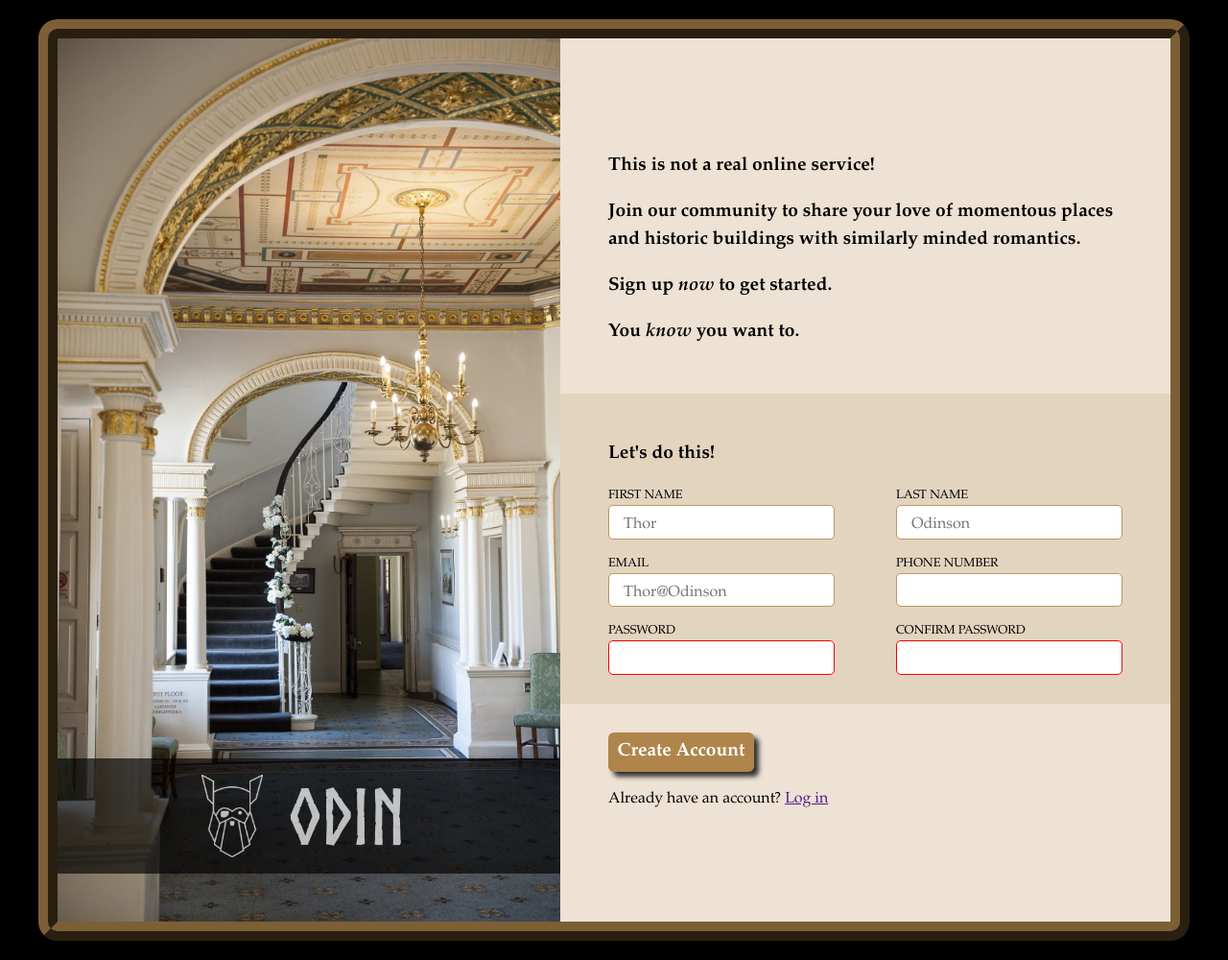
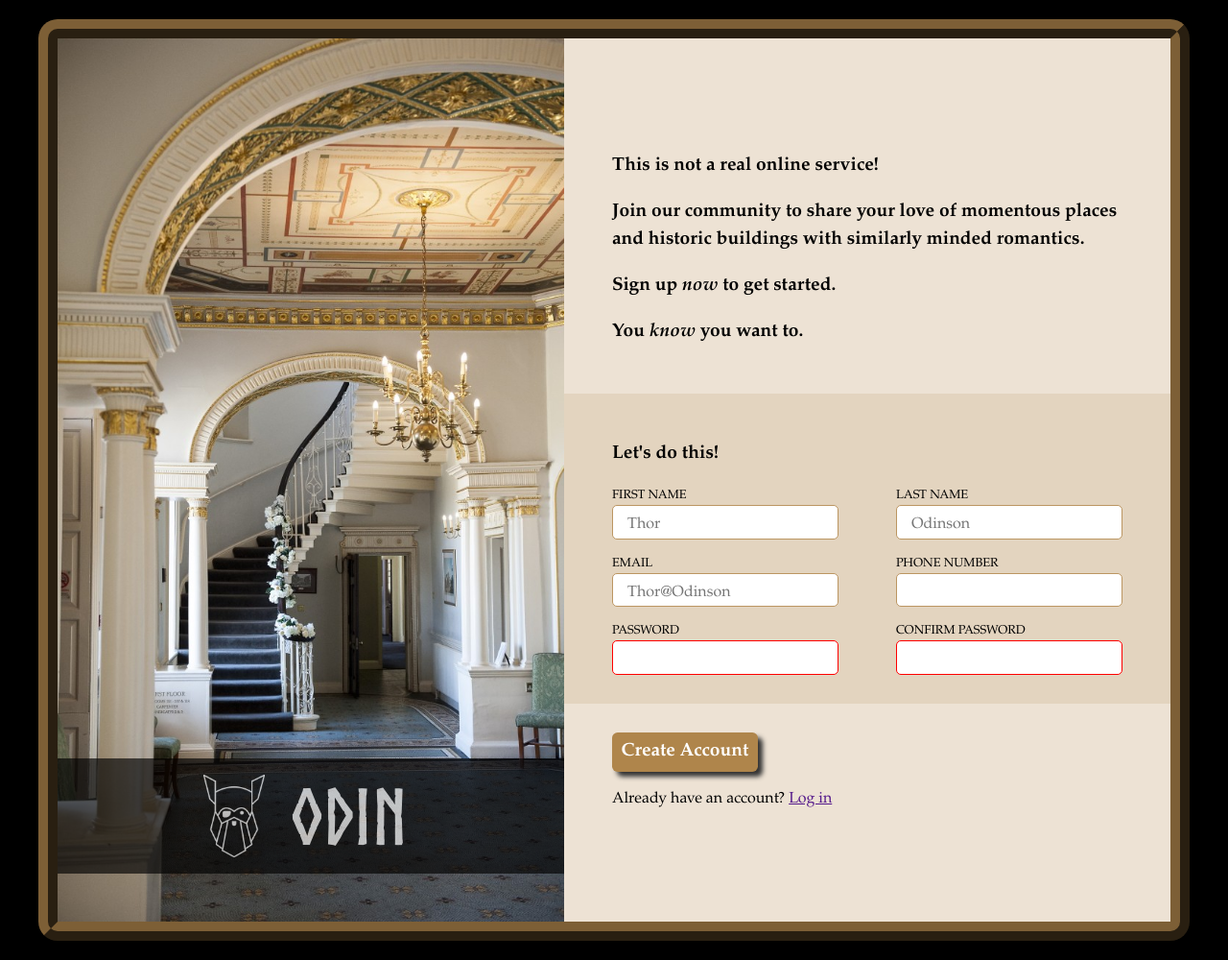
Before and after one commit to jhn-n/Sign-up, a plain HTML site: page index.html in a window 1280 px wide. Shown: the whole page at 96% size. Drawn offline with Linux system fonts and the light colour scheme.

Commit message:
Minor updates

```diff
--- a/style.css
+++ b/style.css
@@ -3,13 +3,6 @@
 ::after {
   box-sizing: border-box;
 }
-
-/**
-1. Improve consistency of default fonts in all browsers. (https://github.com/sindresorhus/modern-normalize/issues/3)
-2. Correct the line height in all browsers.
-3. Prevent adjustments of font size after orientation changes in iOS.
-4. Use a more readable tab size (opinionated).
-*/
 
 html {
   font-family: "Iowan Old Style", "Palatino Linotype", "URW Palladio L", P052,
@@ -23,15 +16,6 @@ strong {
   font-weight: bolder;
 }
 
-/*
-Forms
-=====
-*/
-
-/**
-1. Change the font styles in all browsers.
-2. Remove the margin in Firefox and Safari.
-*/
 
 button,
 input,
@@ -39,18 +23,10 @@ optgroup,
 select,
 textarea {
   font-family: inherit;
-  /* 1 */
   font-size: 100%;
-  /* 1 */
   line-height: 1.15;
-  /* 1 */
   margin: 0;
-  /* 2 */
 }
-
-/**
-Correct the inability to style clickable types in iOS and Safari.
-*/
 
 button,
 [type="button"],
@@ -67,7 +43,6 @@ button,
   font-style: normal;
 }
 
-
 body {
   margin: 0;
   background-color: black;
@@ -78,6 +53,8 @@ body {
   display: flex;
   max-width: 1200px;
   margin: auto;
+  border: 20px #7d5f36 ridge;
+  border-radius: 20px;
 }
 
 .photo {
@@ -86,20 +63,16 @@ body {
   background-size: cover;
   background-repeat: no-repeat;
   background-position: center;
-  border-bottom: 20px #7d5f36 ridge;
-  border-left: 20px #7d5f36 ridge;
-  border-top: 20px #7d5f36 ridge;
-  border-radius: 20px 0 0 20px;
   position: relative;
 }
 
 .banner {
   position: absolute;
+  width: 100%;
   bottom: 50px;
+  color: #fcfbf9;
   background-color: black;
   opacity: 0.65;
-  color: #fcfbf9;
-  width: 100%;
   text-align: center;
   padding-left: 1em;
   font-size: 5rem;
@@ -123,18 +96,12 @@ body {
   padding-top: 100px;
   font-size: 1.2rem;
   font-weight: bold;
-  border-radius: 0px 20px 0px 0px;
-  border-top: 20px #7d5f36 ridge;
-  border-right: 20px #7d5f36 ridge;
 }
 
 .bottom {
   background-color: #ede2d4;
   padding: 30px 50px;
   padding-bottom: 100px;
-  border-right: 20px #7d5f36 ridge;
-  border-bottom: 20px #7d5f36 ridge;
-  border-radius: 0px 0px 20px 0px;
 }
 
 .bottom button {
@@ -151,7 +118,6 @@ body {
 .form-section {
   background-color: #e3d4bf;
   padding: 30px 50px;
-  border-right: 20px #7d5f36 ridge;
 }
 
 .form-section p {
```
Also changed, not shown: index.html (+0 -1 lines).
